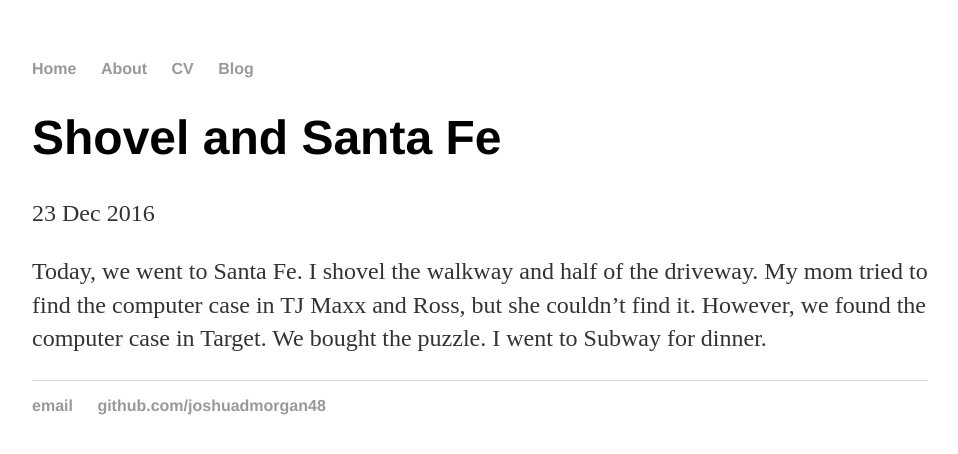
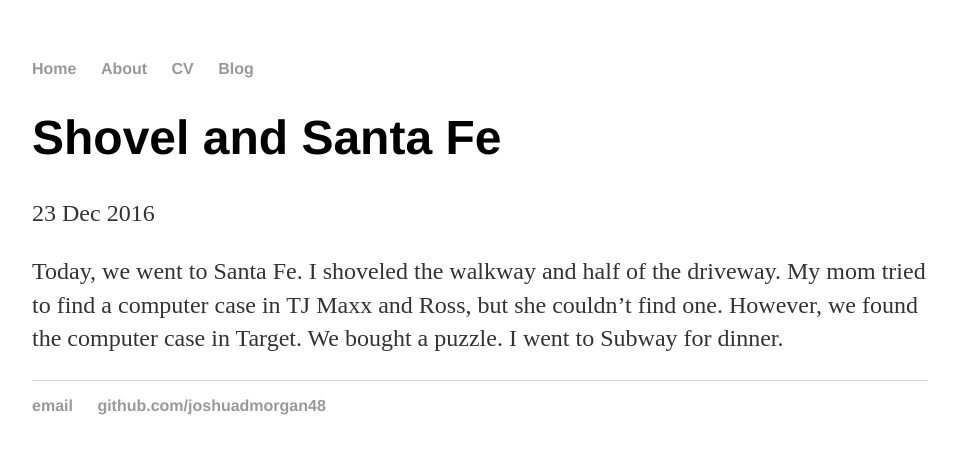
Before and after one commit to joshuadmorgan48/joshuadmorgan48.github.io, a Jekyll site: the page built from _posts/2016-12-23-Shovel-and-Santa-Fe-post.md, in a window 1280 px wide. Shown: the top 454 px of the page, without its empty margins (160-1118 px from the left). Built offline with Jekyll 4.4.1, drawn with Linux system fonts in a browser that asks for light colours.

Commit message:
Update 2016-12-23-Shovel-and-Santa-Fe-post.md

```diff
--- a/_posts/2016-12-23-Shovel-and-Santa-Fe-post.md
+++ b/_posts/2016-12-23-Shovel-and-Santa-Fe-post.md
@@ -4,4 +4,4 @@ title: "Shovel and Santa Fe"
 date: 2016-12-23
 ---
 
-Today, we went to Santa Fe. I shovel the walkway and half of the driveway. My mom tried to find the computer case in TJ Maxx and Ross, but she couldn't find it. However, we found the computer case in Target. We bought the puzzle. I went to Subway for dinner.
+Today, we went to Santa Fe. I shoveled the walkway and half of the driveway. My mom tried to find a computer case in TJ Maxx and Ross, but she couldn't find one. However, we found the computer case in Target. We bought a puzzle. I went to Subway for dinner.
```
